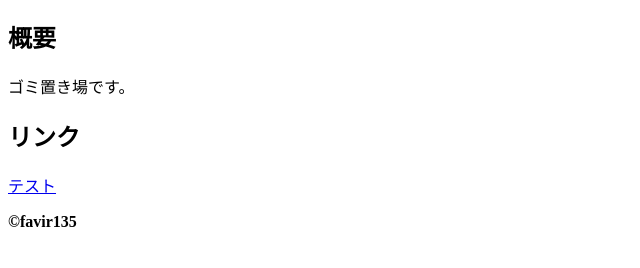
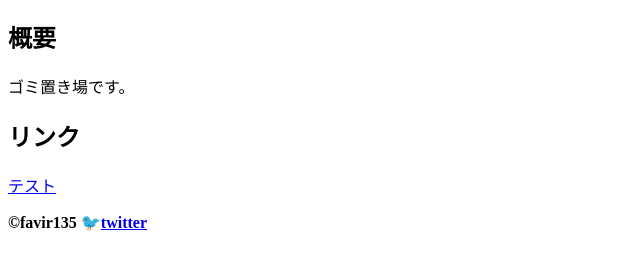
Before and after one commit to favir135/dustbox, a plain HTML site: page index.html in a window 1280 px wide. Shown: the part 70-338 px from the top of the page, without its empty margins (0-640 px from the left). Drawn offline with Linux system fonts and the light colour scheme.

Commit message:
Update index.html

```diff
--- a/index.html
+++ b/index.html
@@ -14,6 +14,6 @@
   <h2>リンク</h2>
     <a href="./test.html">テスト</a><br>
   <b>
-  <p>©favir135 <a href="https://twitter.com/favir135>twitter</a></p>
+  <p>©favir135 🐦<a href="https://twitter.com/favir135">twitter</a></p>
 </body>
 </html>
```
